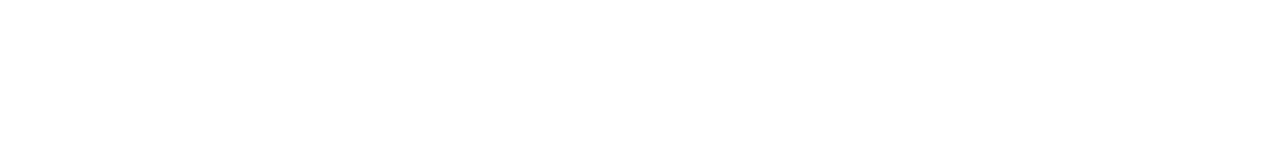
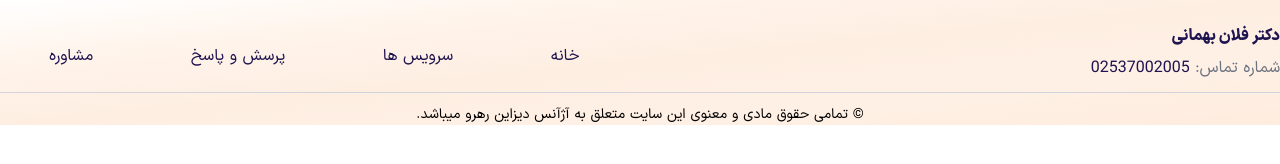
Before and after one commit to ahmadkarimi1991/doctor-template, a website: page public/index.html in a window 1280 px wide. Drawn offline with Linux system fonts and the light colour scheme.

Commit message:
Footer section completed

```diff
--- a/public/index.html
+++ b/public/index.html
@@ -12,7 +12,25 @@
 </head>
 
 <body class="min-h-full flex flex-col">
-
+    <footer class="footer ">
+        <div class="container mx-auto divide-y divide-gray-300">
+            <div class="grid grid-cols-2 gap-6 pt-6 pb-3">
+                <div class="col-span-full md:col-span-1 flex md:flex-col gap-2 justify-between order-2">
+                    <div class="doctor-name font-extrabold">دکتر فلان بهمانی</div>
+                    <a class="phone-number" href="tel:+982537002005"><span class="text-gray-500">شماره تماس: </span> 02537002005</a>
+                </div>
+                <div class="col-span-full md:col-span-1 flex justify-between md:justify-around items-center order-1 md:order-3 mt-2 footer-links">
+                    <a href="#">خانه</a>
+                    <a href="#">سرویس ها</a>
+                    <a href="#">پرسش و پاسخ</a>
+                    <a href="#">مشاوره</a>
+                </div>
+            </div>
+            <div class="text-center text-sm pt-3">&copy; تمامی حقوق مادی و معنوی این سایت متعلق به
+                <a href="https://www.rahroagency.ir">آژآنس دیزاین رهرو </a> میباشد.
+            </div>
+        </div>
+    </footer>
 </body>
 
 </html>
--- a/src/css/app.css
+++ b/src/css/app.css
@@ -3,3 +3,12 @@
 @import "tailwindcss/utilities";
 @import "font.css";
 @import "base.css";
+.footer {
+    background-image: linear-gradient(to right bottom, #FFFF, #FFF4EB, #FEEEE2, #FFF0E5, #FEECDE);
+}
+
+.footer .doctor-name,
+.footer .phone-number,
+.footer .footer-links {
+    color: var(--dark-indigo);
+}
```
Also changed, not shown: public/css/app.css.
